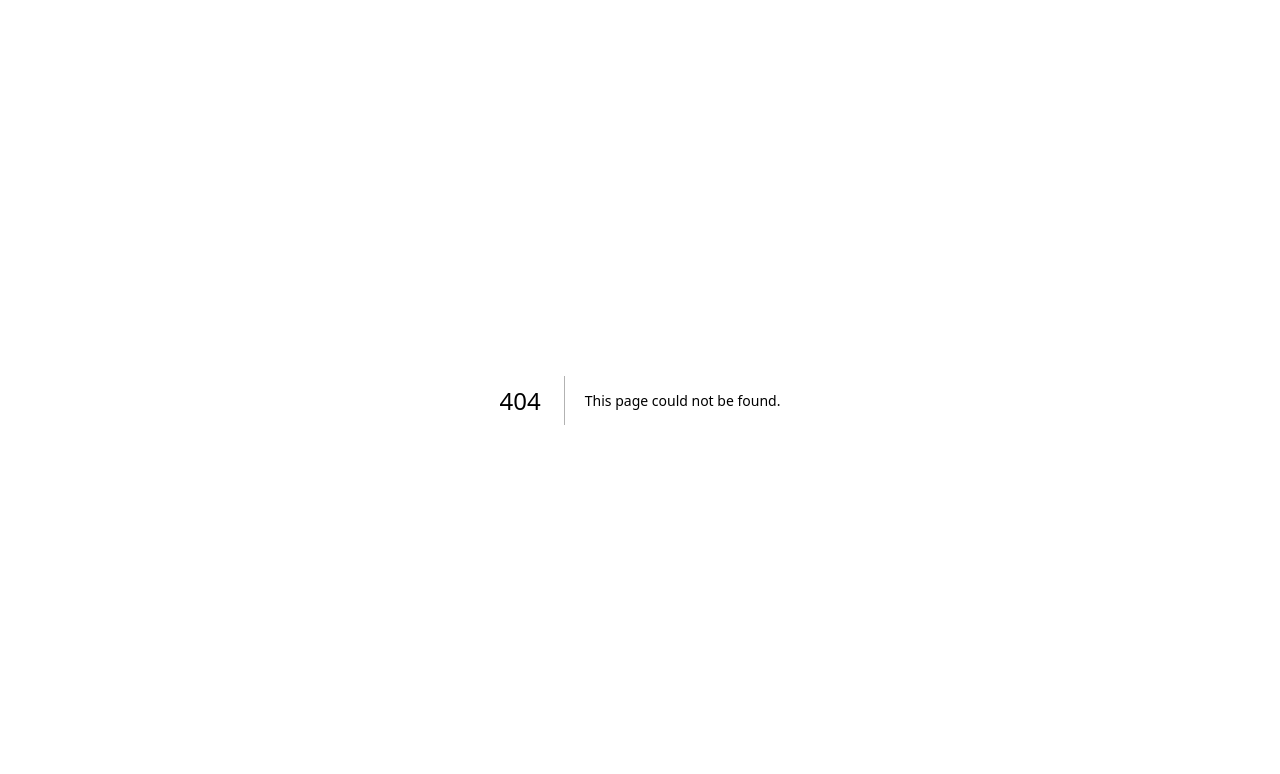
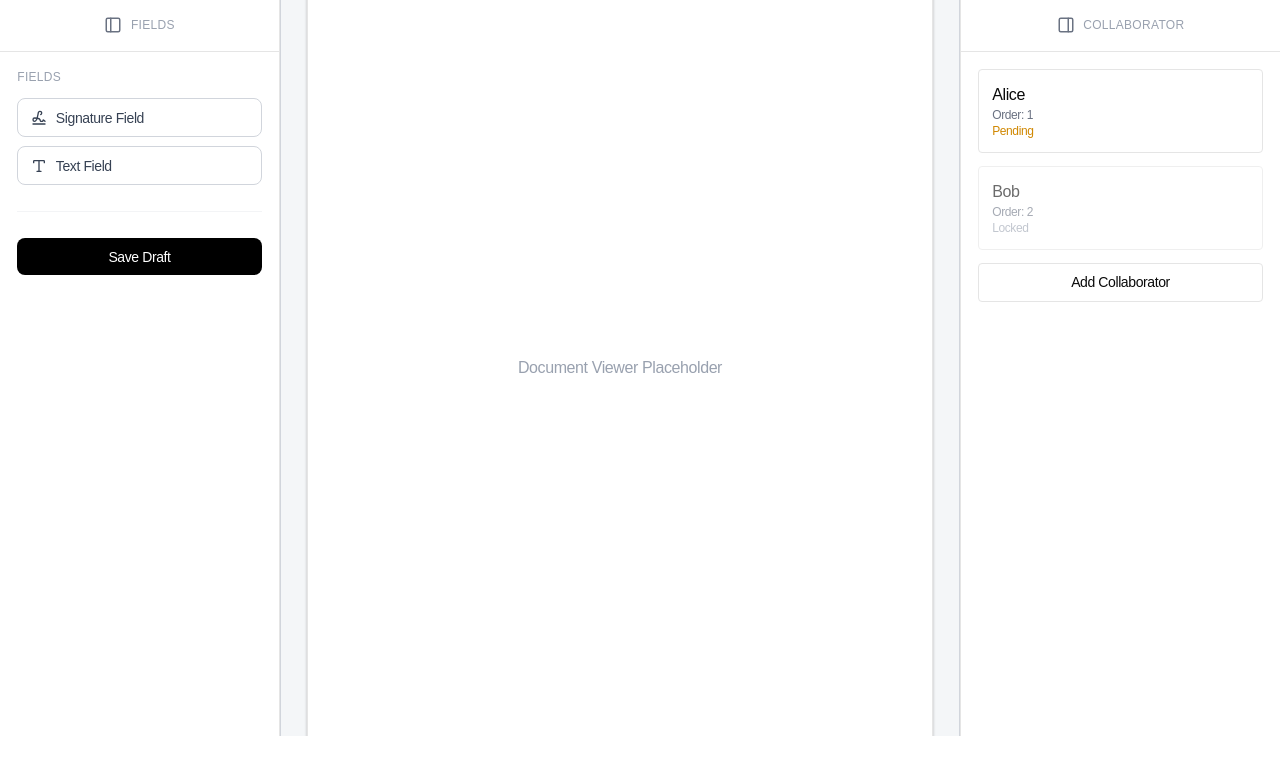
Before and after one commit to Samuelthoma/Clarisign-FE, a Next.js app: page /document/1 in a window 1280 px wide. Before the commit this address had no page. Shown: the top 774 px of the page. Built offline with nearby package versions, Linux system fonts and the light colour scheme.

Commit message:
feat: create workspace base

```diff
--- /dev/null
+++ b/src/app/(app)/document/[id]/page.tsx
@@ -0,0 +1,9 @@
+import DraftWorkspace from "@/src/modules/document/components/draft-workspace";
+
+export default function Workspace(){
+    return (
+        <>
+            <DraftWorkspace/>
+        </>
+    )
+}
--- /dev/null
+++ b/src/modules/document/components/draft-workspace.tsx
@@ -0,0 +1,24 @@
+"use client";
+
+import { useState } from "react";
+import PanelLayout from "./panels/panel-layout";
+import LeftPanel from "./panels/left-panel";
+import Viewer from "./panels/viewer";
+import RightPanel from "./panels/right-panel";
+
+export default function DraftWorkspace() {
+  const [activeTool, setActiveTool] = useState<string | null>(null);
+
+  return (
+    <PanelLayout
+      left={
+        <LeftPanel
+          activeTool={activeTool}
+          setActiveTool={setActiveTool}
+        />
+      }
+      center={<Viewer activeTool={activeTool} />}
+      right={<RightPanel />}
+    />
+  );
+}
--- /dev/null
+++ b/src/modules/document/components/panels/left-panel.tsx
@@ -0,0 +1,71 @@
+import { Signature, Type } from "lucide-react";
+
+interface LeftPanelProps {
+  activeTool: string | null;
+  setActiveTool: (tool: string | null) => void;
+}
+
+export default function LeftPanel({
+  activeTool,
+  setActiveTool,
+}: LeftPanelProps) {
+  return (
+    <div className="space-y-6">
+      <div>
+        <h3 className="text-xs uppercase tracking-wider text-gray-400 mb-3">
+          Fields
+        </h3>
+
+        <div className="space-y-2">
+          <button
+            draggable
+            onClick={() =>
+              setActiveTool(activeTool === "SIGNATURE" ? null : "SIGNATURE")
+            }
+            onDragStart={(e) => {
+              e.dataTransfer.setData("fieldType", "SIGNATURE");
+
+              if(activeTool === "SIGNATURE"){
+                setActiveTool(null)
+              }
+            }}
+            className={`w-full flex items-center gap-2 px-3 py-2 rounded-md border text-sm transition
+              ${
+                activeTool === "SIGNATURE"
+                  ? "border-black bg-black text-white"
+                  : "border-gray-300 hover:bg-gray-100 text-gray-700"
+              }`}
+          >
+            <Signature size={16} />
+            Signature Field
+          </button>
+
+          <button
+            draggable
+            onClick={() =>
+              setActiveTool(activeTool === "TEXT" ? null : "TEXT")
+            }
+            onDragStart={(e) => {
+              e.dataTransfer.setData("fieldType", "TEXT");
+            }}
+            className={`w-full flex items-center gap-2 px-3 py-2 rounded-md border text-sm transition
+              ${
+                activeTool === "TEXT"
+                  ? "border-black bg-black text-white"
+                  : "border-gray-300 hover:bg-gray-100 text-gray-700"
+              }`}
+          >
+            <Type size={16} />
+            Text Field
+          </button>
+        </div>
+      </div>
+
+      <div className="pt-6 border-t border-gray-100">
+        <button className="w-full py-2 rounded-md bg-black text-white text-sm font-medium hover:opacity-90 transition">
+          Save Draft
+        </button>
+      </div>
+    </div>
+  );
+}
--- /dev/null
+++ b/src/modules/document/components/panels/panel-layout.tsx
@@ -0,0 +1,84 @@
+"use client";
+
+import { useState } from "react";
+import { PanelLeft, PanelRight } from "lucide-react";
+import "@/src/styles/globals.css";
+
+interface PanelLayoutProps {
+  left: React.ReactNode;
+  center: React.ReactNode;
+  right: React.ReactNode;
+}
+
+export default function PanelLayout({ left, center, right }: PanelLayoutProps) {
+  const [leftOpen, setLeftOpen] = useState(true);
+  const [rightOpen, setRightOpen] = useState(true);
+
+  return (
+    <div className="flex h-[calc(100vh-64px)] bg-[#f4f6f8] overflow-hidden">
+      <div
+        className={`transition-all duration-300 bg-white border-r flex flex-col ${
+          leftOpen ? "w-[280px]" : "w-[60px]"
+        }`}
+      >
+        <div className="flex items-center justify-center h-12 border-b">
+          <button
+            onClick={() => setLeftOpen(!leftOpen)}
+            className="flex items-center gap-2 text-xs text-gray-500 hover:text-black transition"
+          >
+            <PanelLeft size={18} />
+            {leftOpen && (
+              <span className="uppercase tracking-wider text-gray-400">
+                Fields
+              </span>
+            )}
+          </button>
+        </div>
+
+        <div
+          className={`flex-1 overflow-hidden transition-opacity duration-200 ${
+            leftOpen ? "opacity-100 p-4" : "opacity-0 pointer-events-none"
+          }`}
+        >
+          {left}
+        </div>
+      </div>
+
+      <div className="w-px bg-gray-300" />
+
+      <div className="flex-1 min-w-0 flex items-center justify-center overflow-auto no-scrollbar p-6">
+        {center}
+      </div>
+
+      <div className="w-px bg-gray-300" />
+
+      <div
+        className={`transition-all duration-300 bg-white border-l flex flex-col ${
+          rightOpen ? "w-[320px]" : "w-[60px]"
+        }`}
+      >
+        <div className="flex items-center justify-center h-12 border-b">
+          <button
+            onClick={() => setRightOpen(!rightOpen)}
+            className="flex items-center gap-2 text-xs text-gray-500 hover:text-black transition"
+          >
+            <PanelRight size={18} />
+            {rightOpen && (
+              <span className="uppercase tracking-wider text-gray-400">
+                Collaborator
+              </span>
+            )}
+          </button>
+        </div>
+
+        <div
+          className={`flex-1 overflow-hidden transition-opacity duration-200 ${
+            rightOpen ? "opacity-100 p-4" : "opacity-0 pointer-events-none"
+          }`}
+        >
+          {right}
+        </div>
+      </div>
+    </div>
+  );
+}
--- /dev/null
+++ b/src/modules/document/components/panels/right-panel.tsx
@@ -0,0 +1,21 @@
+export default function RightPanel() {
+  return (
+    <div className="space-y-3">
+      <div className="p-3 border rounded">
+        <p className="font-medium">Alice</p>
+        <p className="text-xs text-gray-500">Order: 1</p>
+        <p className="text-xs text-yellow-600">Pending</p>
+      </div>
+
+      <div className="p-3 border rounded opacity-60">
+        <p className="font-medium">Bob</p>
+        <p className="text-xs text-gray-500">Order: 2</p>
+        <p className="text-xs text-gray-400">Locked</p>
+      </div>
+
+      <button className="w-full p-2 border rounded hover:bg-gray-100 text-sm">
+        Add Collaborator
+      </button>
+    </div>
+  );
+}
--- /dev/null
+++ b/src/modules/document/components/panels/viewer.tsx
@@ -0,0 +1,13 @@
+interface ViewerProps {
+  activeTool: string | null;
+}
+
+export default function Viewer({activeTool} : ViewerProps) {
+  return (
+    <div className="relative w-[800px] h-[1100px] bg-white border shadow-md">
+      <div className="absolute inset-0 flex items-center justify-center text-gray-400">
+        Document Viewer Placeholder
+      </div>
+    </div>
+  );
+}
--- a/src/styles/globals.css
+++ b/src/styles/globals.css
@@ -186,3 +186,12 @@ body {
     @apply bg-background text-foreground;
   }
 }
+
+.no-scrollbar::-webkit-scrollbar {
+  display: none;
+}
+
+.no-scrollbar {
+  -ms-overflow-style: none;
+  scrollbar-width: none;
+}
```
